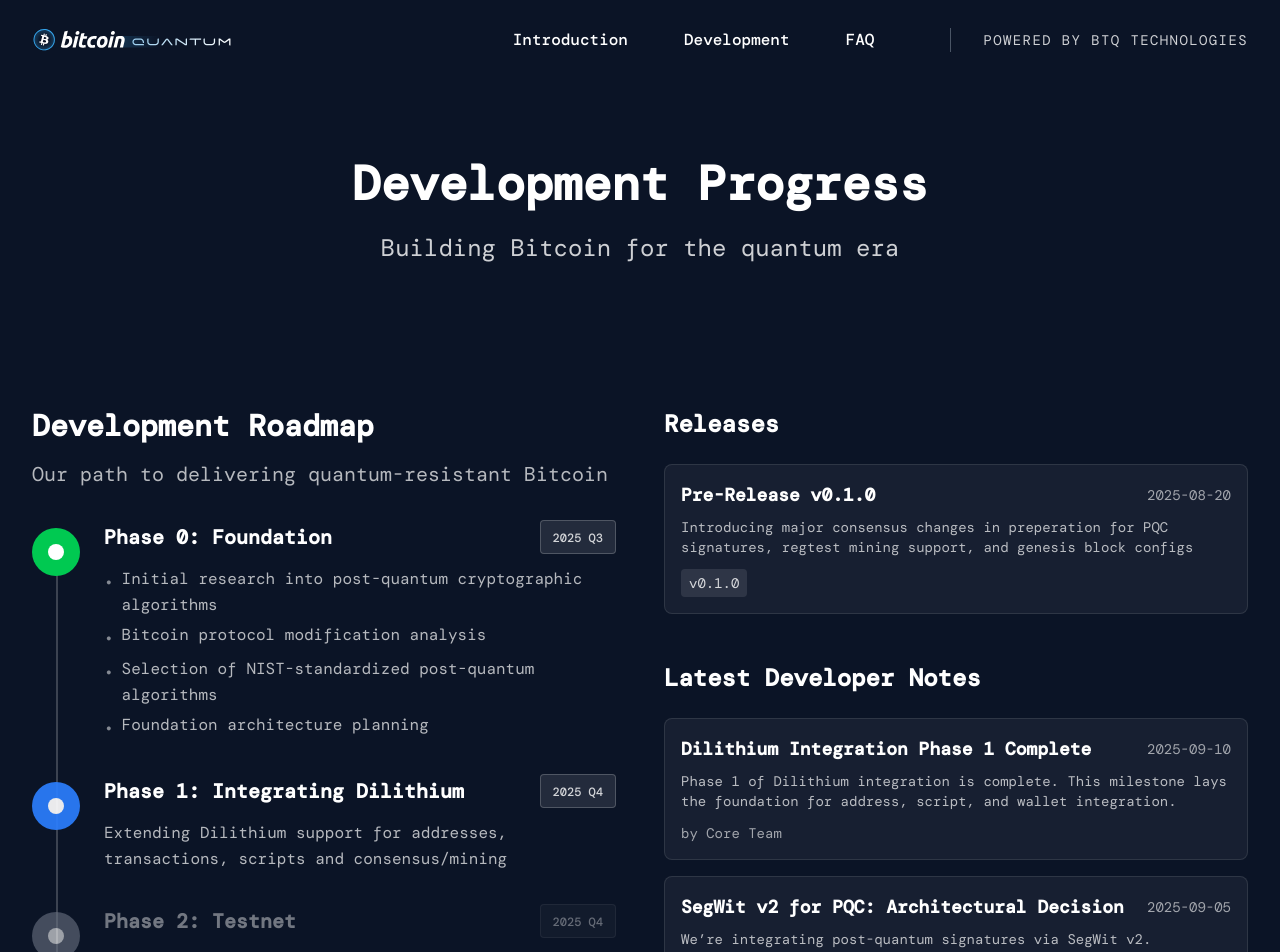
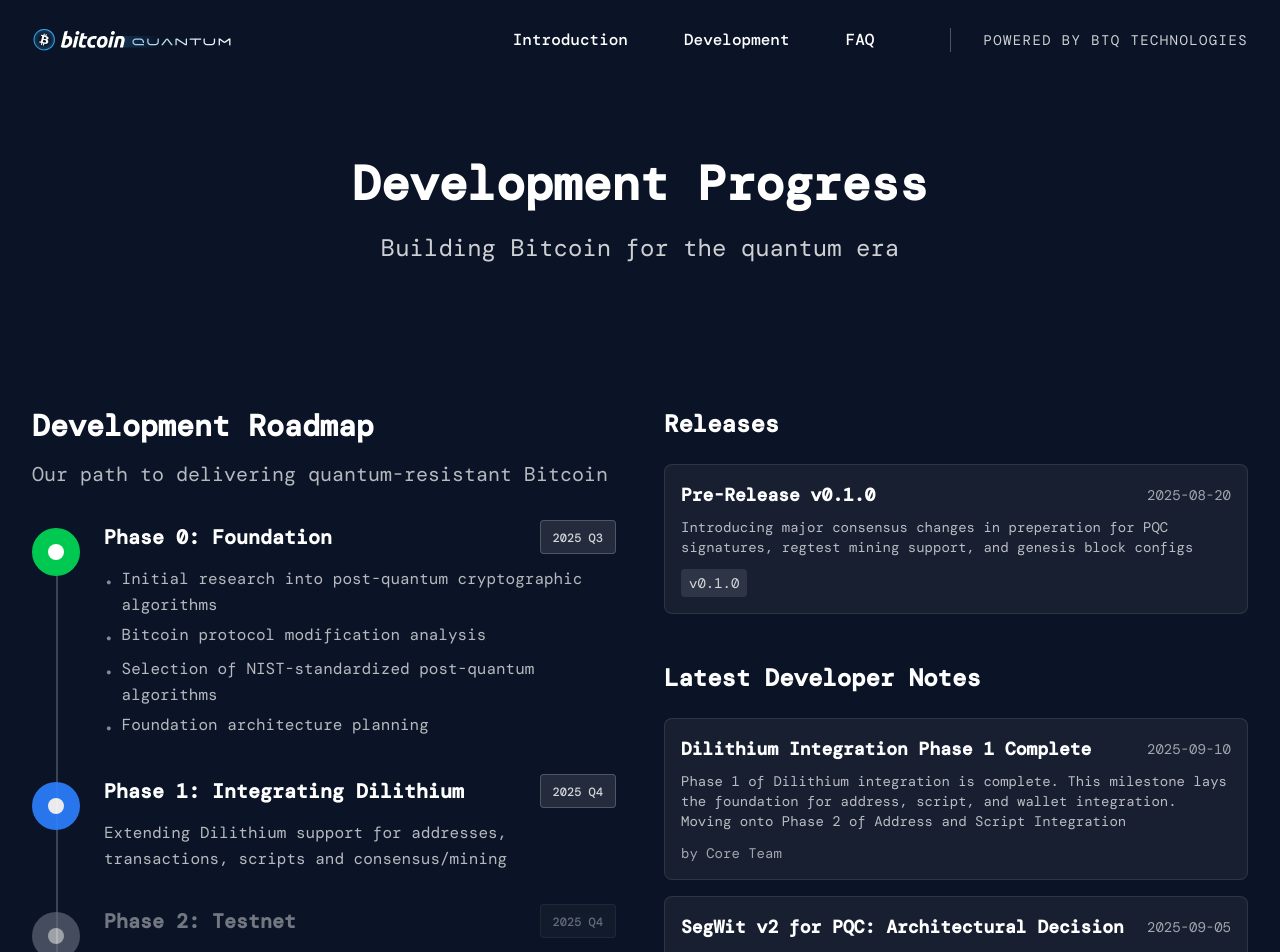
Before and after one commit to en-tropyc/bitcoin-quantum-website, a Next.js app: page /development in a window 1280 px wide. Shown: the top 952 px of the page. Built offline with nearby package versions, Linux system fonts and the light colour scheme; a web font is replaced by a local one.

Commit message:
testing deployment

```diff
--- a/src/app/development/page.tsx
+++ b/src/app/development/page.tsx
@@ -52,7 +52,7 @@ export default function Development() {
       title: "Dilithium Integration Phase 1 Complete",
       date: "2025-09-10",
       author: "Core Team",
-      description: "Phase 1 of Dilithium integration is complete. This milestone lays the foundation for address, script, and wallet integration.",
+      description: "Phase 1 of Dilithium integration is complete. This milestone lays the foundation for address, script, and wallet integration. Moving onto Phase 2 of Address and Script Integration",
       link: "https://hackmd.io/WuxQHXcKSlO_VfTXkwmz7A"
     },
     {
```
